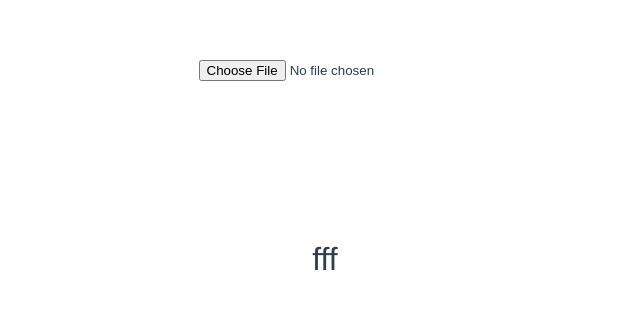
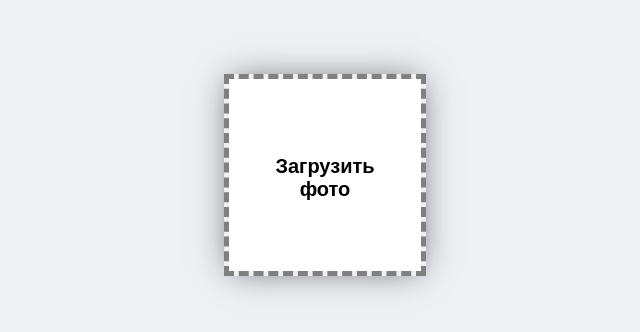
Before and after one commit to sopilnyak/antonovka, a Vue app in the folder antonovka-web/: page / in a window 1280 px wide. Shown: the top 332 px of the page, without its empty margins (315-955 px from the left). Built offline with nearby package versions, Linux system fonts and the light colour scheme.

Commit message:
Picture uploading on frontend

```diff
--- a/antonovka-web/package.json
+++ b/antonovka-web/package.json
@@ -9,7 +9,7 @@
   },
   "dependencies": {
     "axios": "^0.21.0",
-    "core-js": "^2.6.5",
+    "core-js": "^2.6.12",
     "vue": "^2.6.10"
   },
   "devDependencies": {
--- a/antonovka-web/src/App.vue
+++ b/antonovka-web/src/App.vue
@@ -16,6 +16,10 @@ export default {
 </script>
 
 <style>
+body {
+  background-color: #eff0f4;
+}
+
 #app {
   font-family: "Avenir", Helvetica, Arial, sans-serif;
   -webkit-font-smoothing: antialiased;
--- a/antonovka-web/src/components/Root.vue
+++ b/antonovka-web/src/components/Root.vue
@@ -1,7 +1,30 @@
 <template>
   <div>
-    <input type="file" id="file" ref="file" v-on:change="upload()" />
-    <div id="message">{{ task_message }}</div>
+    <div id="results">
+      <div class="button-wrapper">
+        <button class="button">Загрузить фото</button>
+        <input type="file" id="file" ref="file" v-on:change="upload()" />
+      </div>
+      <div
+        v-for="task in tasks.slice().reverse()"
+        class="image"
+        :key="task.taskId"
+        :style="{
+          backgroundImage: 'url(' + task.imageUrl + ')',
+          borderColor: borderColor(task.result),
+          opacity: imageOpacity(task.result),
+        }"
+      >
+        <div class="spinner-wrapper">
+          <div
+            class="spinner"
+            :style="{
+              visibility: task.result == null ? 'visible' : 'hidden',
+            }"
+          ></div>
+        </div>
+      </div>
+    </div>
   </div>
 </template>
 
@@ -10,28 +33,170 @@ import axios from "axios";
 
 const url = "http://localhost:5000/api";
 
+class Task {
+  constructor(taskId, imageUrl) {
+    this.taskId = taskId;
+    this.imageUrl = imageUrl;
+    this.result = null;
+  }
+}
+
 export default {
   data() {
     return {
-      task_message: "fff",
+      tasks: [],
     };
   },
   methods: {
     upload: function() {
+      this.file = this.$refs.file.files[0];
+      let formData = new FormData();
+      formData.append("file", this.file);
+      this.$refs.file.value = null;
       axios
-        .get(`${url}/predict`)
-        .then(
-          (response) =>
-            (this.task_message = `task ${response.data.task_id} enqueued`)
-        );
+        .post(`${url}/predict`, formData, {
+          headers: {
+            "Content-Type": "multipart/form-data",
+          },
+        })
+        .then((response) => {
+          let imageUrl = `${url}/image/${response.data.filename}`;
+          this.tasks.push(new Task(response.data.task_id, imageUrl));
+          setTimeout(
+            (taskId) => this.getTaskResult(taskId),
+            1000,
+            response.data.task_id
+          );
+        });
+    },
+
+    getTaskResult: function(taskId) {
+      axios.get(`${url}/${taskId}/status`).then((response) => {
+        if (response.data.result != "") {
+          let task = this.tasks.find((value) => value.taskId == taskId);
+          task.result = response.data.result;
+        } else {
+          setTimeout((taskId) => this.getTaskResult(taskId), 1000, taskId);
+        }
+      });
+    },
+
+    borderColor: function(taskResult) {
+      if (taskResult == null) {
+        return "gray";
+      }
+      if (taskResult == "true") {
+        return "red";
+      }
+      return "green";
+    },
+
+    imageOpacity: function(taskResult) {
+      return taskResult == null ? 0.3 : 1;
     },
   },
 };
 </script>
 
 <style scoped>
-#message {
-  margin-top: 5em;
+#results {
   font-size: 2em;
+  width: 70%;
+  min-width: 20em;
+  margin: 2em auto;
+}
+
+.image {
+  display: inline-block;
+  width: 6em;
+  height: 6em;
+  margin: 0.3em;
+  border: 5px solid;
+  background-position: center center;
+  background-size: cover;
+  box-shadow: 0px 0px 33px -7px #5e5e5e;
+}
+
+.button-wrapper {
+  display: inline-block;
+  width: 6em;
+  height: 6em;
+  margin: 0.3em;
+  border: 5px gray dashed;
+  background-position: center center;
+  background-size: cover;
+  position: relative;
+  overflow: hidden;
+  box-shadow: 0px 0px 33px -7px #5e5e5e;
+}
+
+.button {
+  background-color: white;
+  padding: 40% 20px;
+  border: 0;
+  font-size: 20px;
+  font-weight: bold;
+}
+
+.button-wrapper input[type="file"] {
+  height: 6em;
+  font-size: 100px;
+  position: absolute;
+  left: 0;
+  top: 0;
+  opacity: 0;
+}
+
+.spinner-wrapper {
+  width: 6em;
+  height: 6em;
+}
+
+.spinner {
+  margin: 30% auto;
+  height: 60px;
+  width: 60px;
+  -webkit-animation: rotation 0.6s infinite linear;
+  -moz-animation: rotation 0.6s infinite linear;
+  -o-animation: rotation 0.6s infinite linear;
+  animation: rotation 0.6s infinite linear;
+  border-left: 6px solid rgba(0, 174, 239, 0.15);
+  border-right: 6px solid rgba(0, 174, 239, 0.15);
+  border-bottom: 6px solid rgba(0, 174, 239, 0.15);
+  border-top: 6px solid rgba(0, 174, 239, 1);
+  border-radius: 100%;
+}
+
+@-webkit-keyframes rotation {
+  from {
+    -webkit-transform: rotate(0deg);
+  }
+  to {
+    -webkit-transform: rotate(359deg);
+  }
+}
+@-moz-keyframes rotation {
+  from {
+    -moz-transform: rotate(0deg);
+  }
+  to {
+    -moz-transform: rotate(359deg);
+  }
+}
+@-o-keyframes rotation {
+  from {
+    -o-transform: rotate(0deg);
+  }
+  to {
+    -o-transform: rotate(359deg);
+  }
+}
+@keyframes rotation {
+  from {
+    transform: rotate(0deg);
+  }
+  to {
+    transform: rotate(359deg);
+  }
 }
 </style>
```
Also changed, not shown: 2 other files (tests, documents, lock files or other folders).
